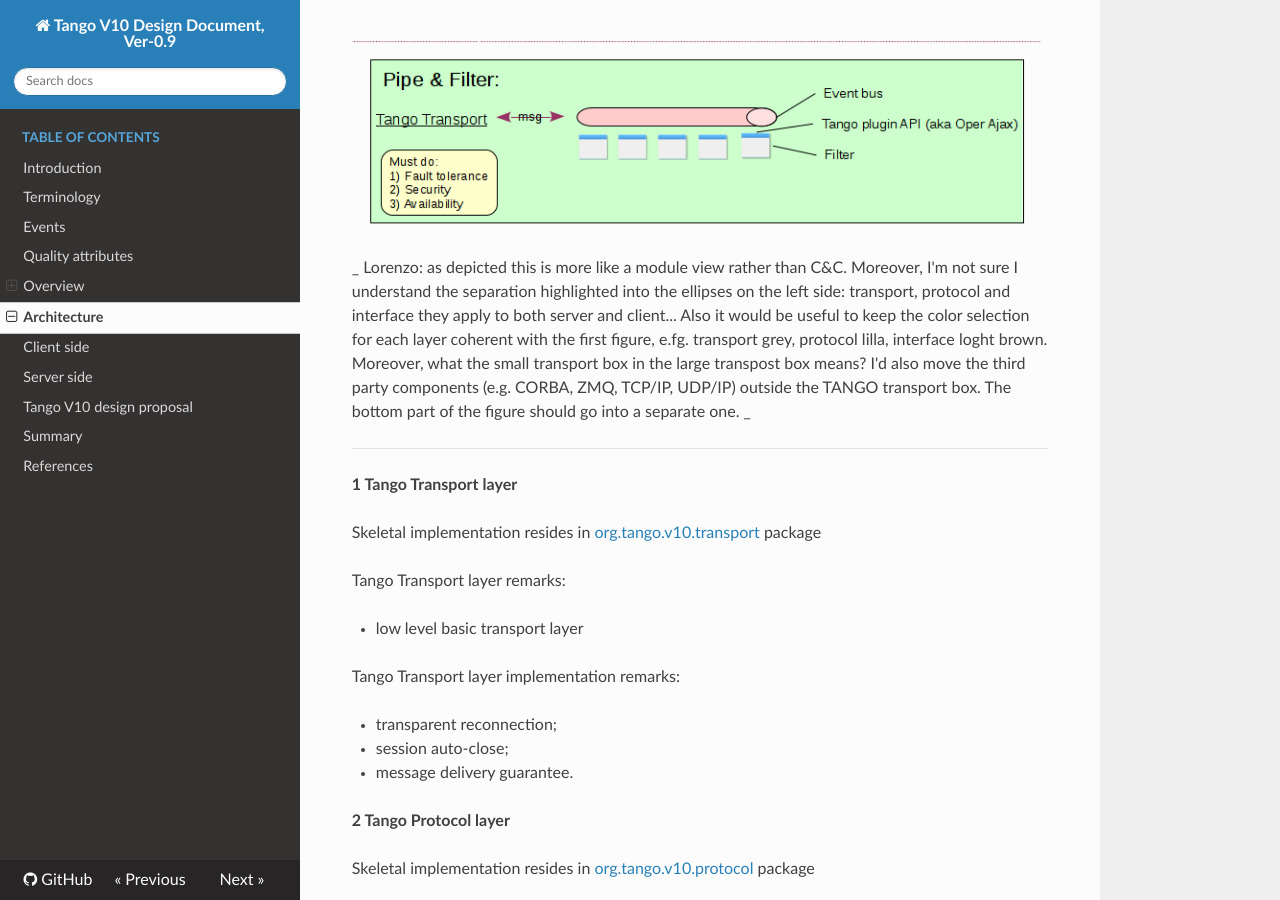
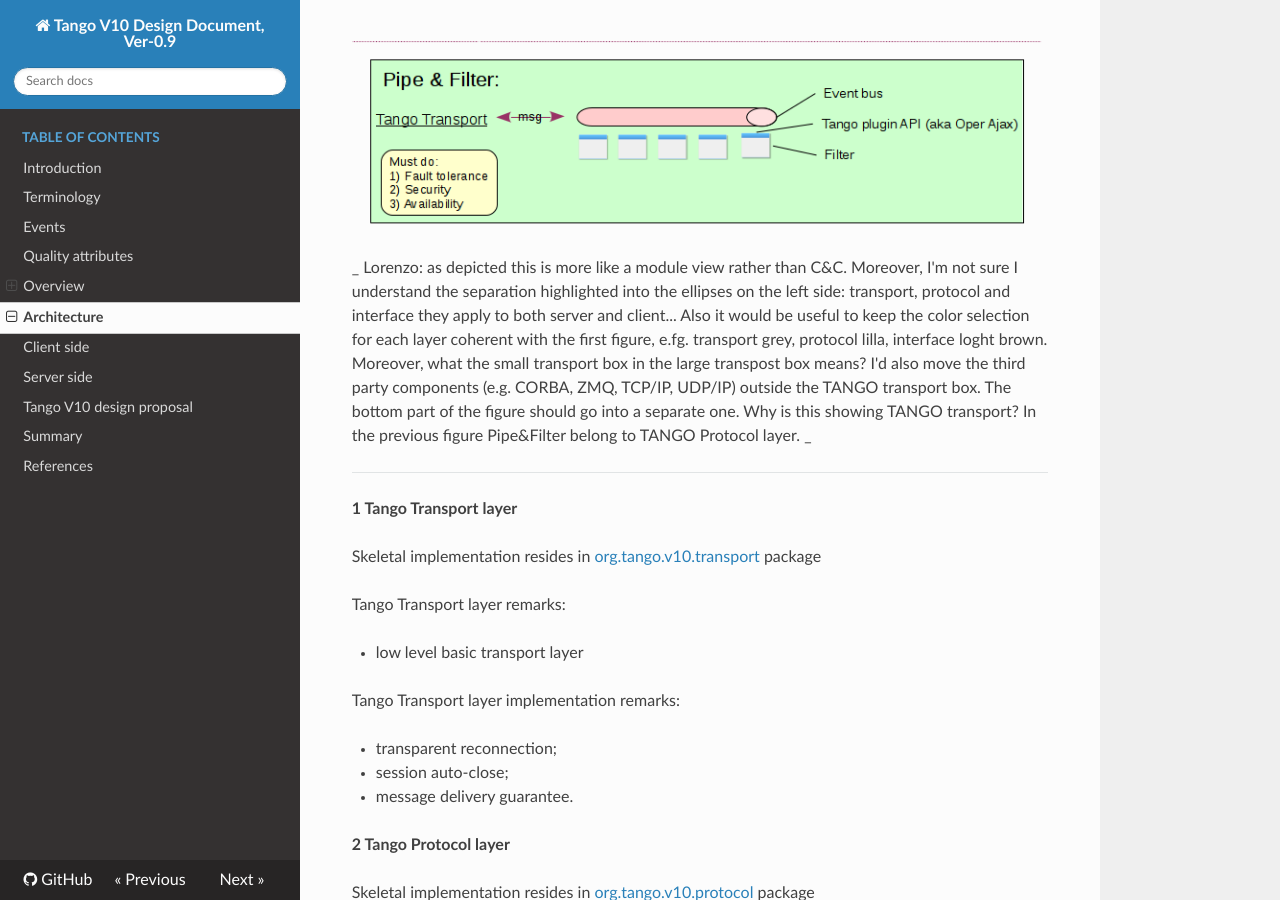
Before and after one commit to Ingvord/tango-v10-design-doc, an MkDocs documentation site: the page built from docs/architecture.md, in a window 1280 px wide and 900 px high, scrolled down 1429 px. Built offline with MkDocs 1.6.1, drawn with Linux system fonts in a browser that asks for light colours; nearby versions of some CDN libraries; old or Windows-style settings are respelled for this version of MkDocs; some of the changed text lies outside the part shown.

```diff
--- a/docs/architecture.md
+++ b/docs/architecture.md
@@ -13,7 +13,7 @@ Design sketch of Tango component and connectors separated by layers:
 
 _ Lorenzo: as depicted this is more like a module view rather than C&C. Moreover, I'm not sure I understand the separation highlighted into the ellipses on the left side: transport, protocol and interface they apply to both server and client...
 Also it would be useful to keep the color selection for each layer coherent with the first figure, e.fg. transport grey, protocol lilla, interface loght brown. Moreover, what the small transport box in the large transpost box means? I'd also move the third party components (e.g. CORBA, ZMQ, TCP/IP, UDP/IP) outside the TANGO transport box.
-The bottom part of the figure should go into a separate one. _
+The bottom part of the figure should go into a separate one. Why is this showing TANGO transport? In the previous figure Pipe&Filter belong to TANGO Protocol layer. _
 
 ---
 
@@ -45,6 +45,8 @@ Block scheme where server receives configuration form Tango Host:
 Sequence diagram where server recieves configuration form Tango Host:
 ![](images/sequence_diagr_server_start.png)
 
+
+_ Lorenzo: always considering one of the strenghts of TANGO not doing broadcasts... Moreover, do we really want to copy EPICS? EPICS broadcast domain turned out to be an issue meny times. And it assumes a flat addressing space. _
 
 Tango Protocol layer implementation remarks:
 
```
Also changed, not shown: docs/client.md (+2 -0 lines).
